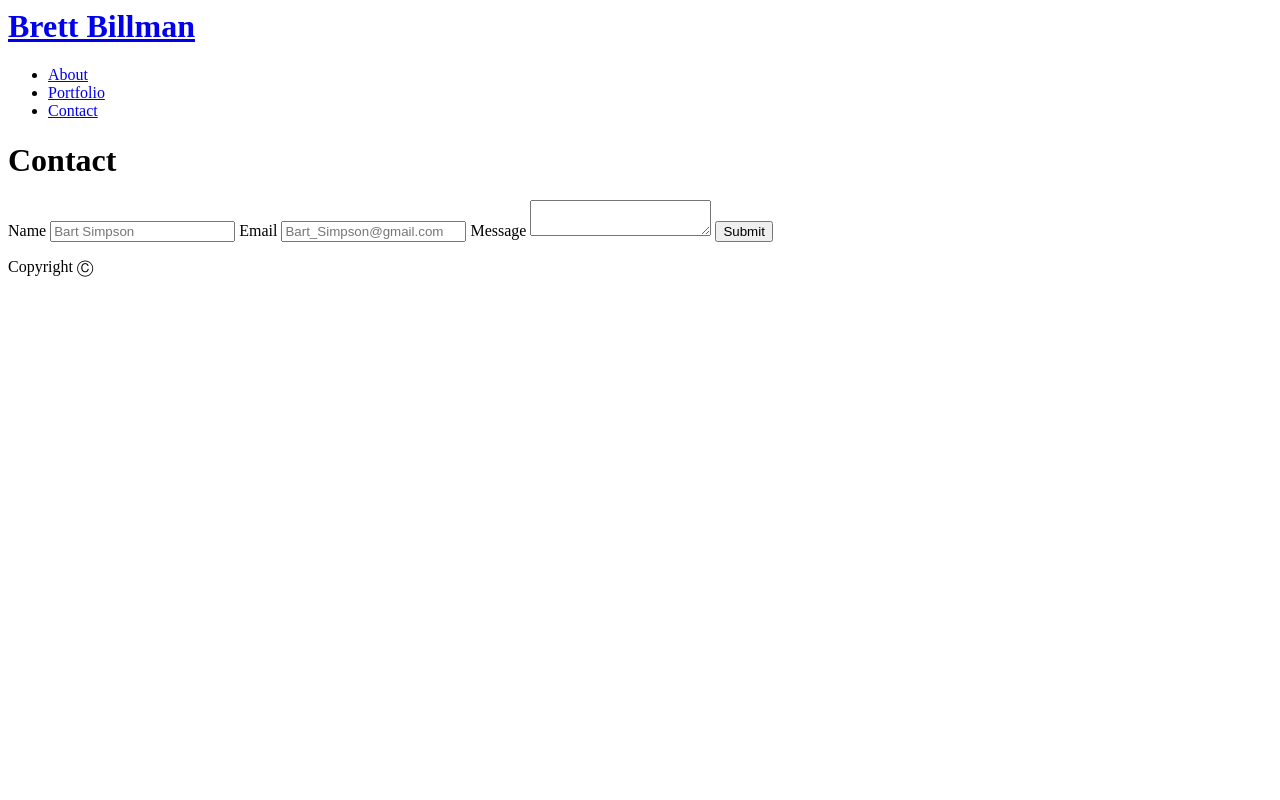
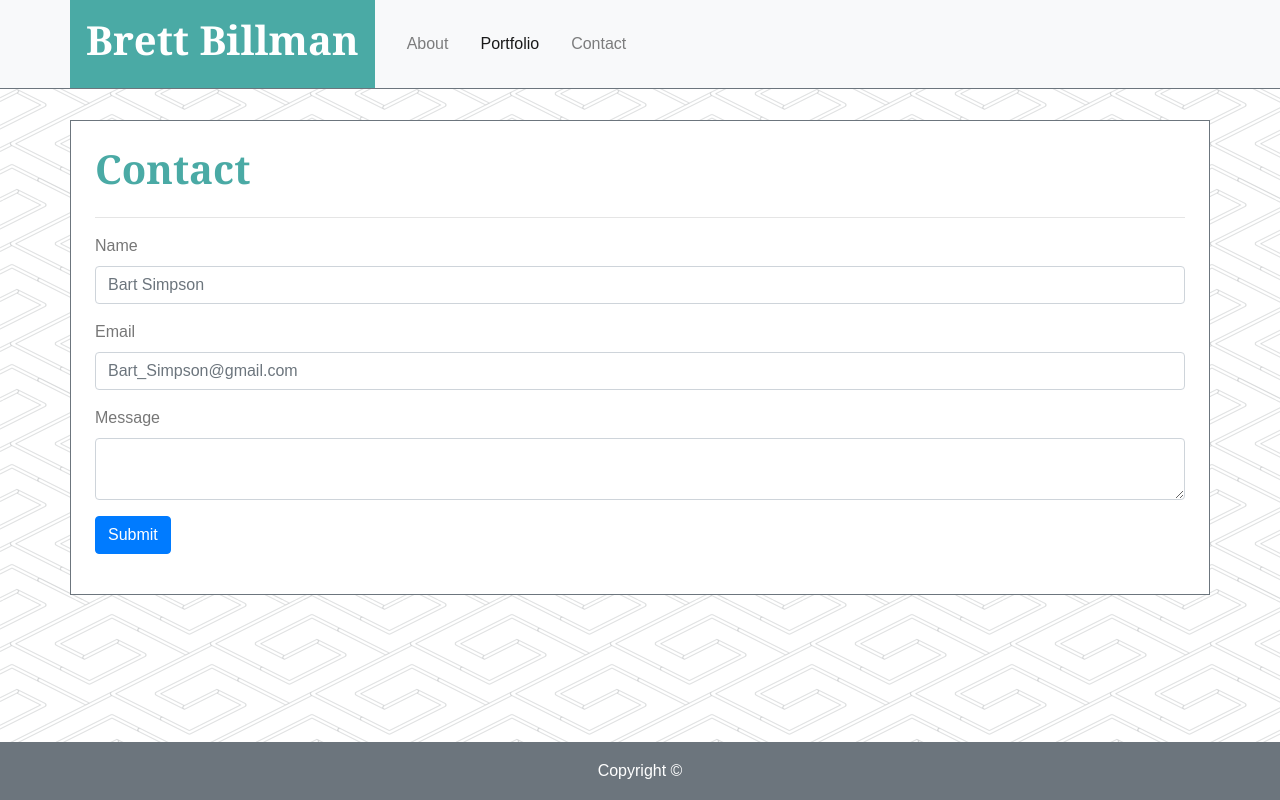
Before and after one commit to bbillman89/Bootstrap-Portfolio, a plain HTML site: page contact.html in a window 1280 px wide. Drawn offline with nearby package versions, Linux system fonts and the light colour scheme.

```diff
--- a/contact.html
+++ b/contact.html
@@ -2,51 +2,64 @@
 <html>
 <head>
     <meta charset="utf-8" />
-    <meta http-equiv="X-UA-Compatible" content="IE=edge">
-    <title>Brett Billman | Contact</title>
-    <meta name="viewport" content="width=device-width, initial-scale=1">
-    <link rel="stylesheet" type="text/css" media="screen" href="assets/css/style.css" />
+    <title>Brett Billman | Bootstrap Portfolio</title>
+    <link rel="stylesheet" href="https://stackpath.bootstrapcdn.com/bootstrap/4.1.3/css/bootstrap.min.css" integrity="sha384-MCw98/SFnGE8fJT3GXwEOngsV7Zt27NXFoaoApmYm81iuXoPkFOJwJ8ERdknLPMO" crossorigin="anonymous">
+    <link rel="stylesheet" type="text/css" href="assets/css/style_custom.css" />
 </head>
 <body>
 
-    <header class="top-container">
+    <div class="container p-0">
 
-        <a href="index.html">
-            <h1 id="logo">
-                Brett Billman
-            </h1>
-        </a>
-
-        <div class="top-nav">
-            <ul>
-                <li><a href="index.html">About</a></li>
-                <li><a href="portfolio.html">Portfolio</a></li>
-                <li><a href="contact.html">Contact</a></li>
+        <nav class="navbar fixed-top navbar-expand-md navbar-light bg-light border-bottom border-secondary p-0">
+            <div class="container p-0">
+                <button class="navbar-toggler" type="button" data-toggle="collapse" data-target="#navbarTogglerDemo03" aria-controls="navbarTogglerDemo03" aria-expanded="false" aria-label="Toggle navigation">
+                    <span class="navbar-toggler-icon"></span>
+                </button>
+                <div class="collapse navbar-collapse" id="navbarTogglerDemo03">
+                    <a class="navbar-brand p-3" href="index.html"><h1 class="text-white">Brett Billman</h1></a>
+                    <div class="">
+                        <ul class="navbar-nav">
+                            <li class="nav-item m-2"><a class="nav-link" href="index.html">About</a></li>
+                            <li class="nav-item m-2 active"><a class="nav-link" href="Bootstrap_Portfolio.html">Portfolio <span class="sr-only">(current)</span></a></li>
+                            <li class="nav-item m-2"><a class="nav-link" href="contact.html">Contact</a></li>
                         </ul>
                     </div>
+                </div>
+            </div>
+        </nav>
 
-    </header>
+        <div class="container bg-white border border-secondary p-4">
 
-    <div class="main-content">
-
-        <h1 id="main-header">
+            <div class="row">
+                <div class="col-12">
+                    <h1>
                         Contact
                     </h1>
+                </div>
+            </div>
 
-        <div class="contact-form">
+            <hr>
 
-            <form>
+            <div class="row">
 
+                <form class="col-12">
+
+                    <div class="form-group">
                         <label for="name">Name</label>
-                <input type="text" id="name" name="Name" placeholder="Bart Simpson">
+                        <input class="form-control" type="text" id="name" name="Name" placeholder="Bart Simpson">
+                    </div>
 
+                    <div class="form-group">
                         <label for="email">Email</label>
-                <input type="text" id="email" name="Name" placeholder="Bart_Simpson@gmail.com">
+                        <input class="form-control" type="text" id="email" name="Name" placeholder="Bart_Simpson@gmail.com">
+                    </div>
 
+                    <div class="form-group">
                         <label for="message">Message</label>
-                <textarea type="text" id="message" name="Message" placeholder=""></textarea>
+                        <textarea class="form-control" type="text" id="message" name="Message" placeholder=""></textarea>
+                    </div>
 
-                <input type="submit" value="Submit">
+                    <input class="btn btn-primary" type="submit" value="Submit">
 
                 </form>
 
@@ -54,11 +67,13 @@
 
         </div>
 
-    <footer>
+        <footer class="fixed-bottom bg-secondary border border-top border-secondary">
+            <div class="container">
+                <p class="text-white text-center my-3">Copyright &copy;</p>
+            </div>
+        </footer>
 
-        <p>Copyright Ⓒ</p>
-
-    </footer>
+    </div>
 
 </body>
 </html>
```
Also changed, not shown: Bootstrap_Portfolio.html (+21 -14 lines), index.html (+48 -37 lines). Lines whose indentation alone changed are shown as unchanged.
